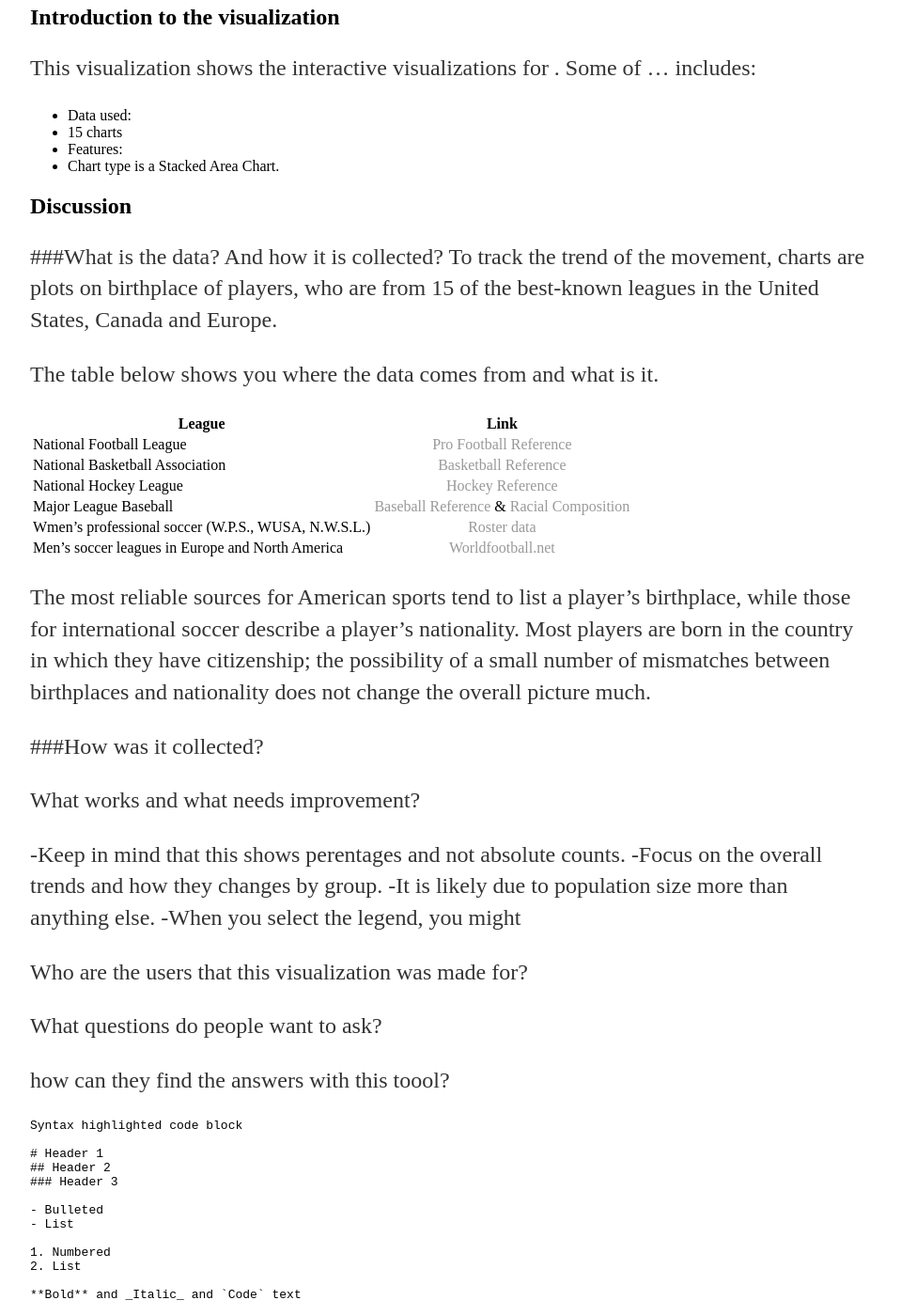
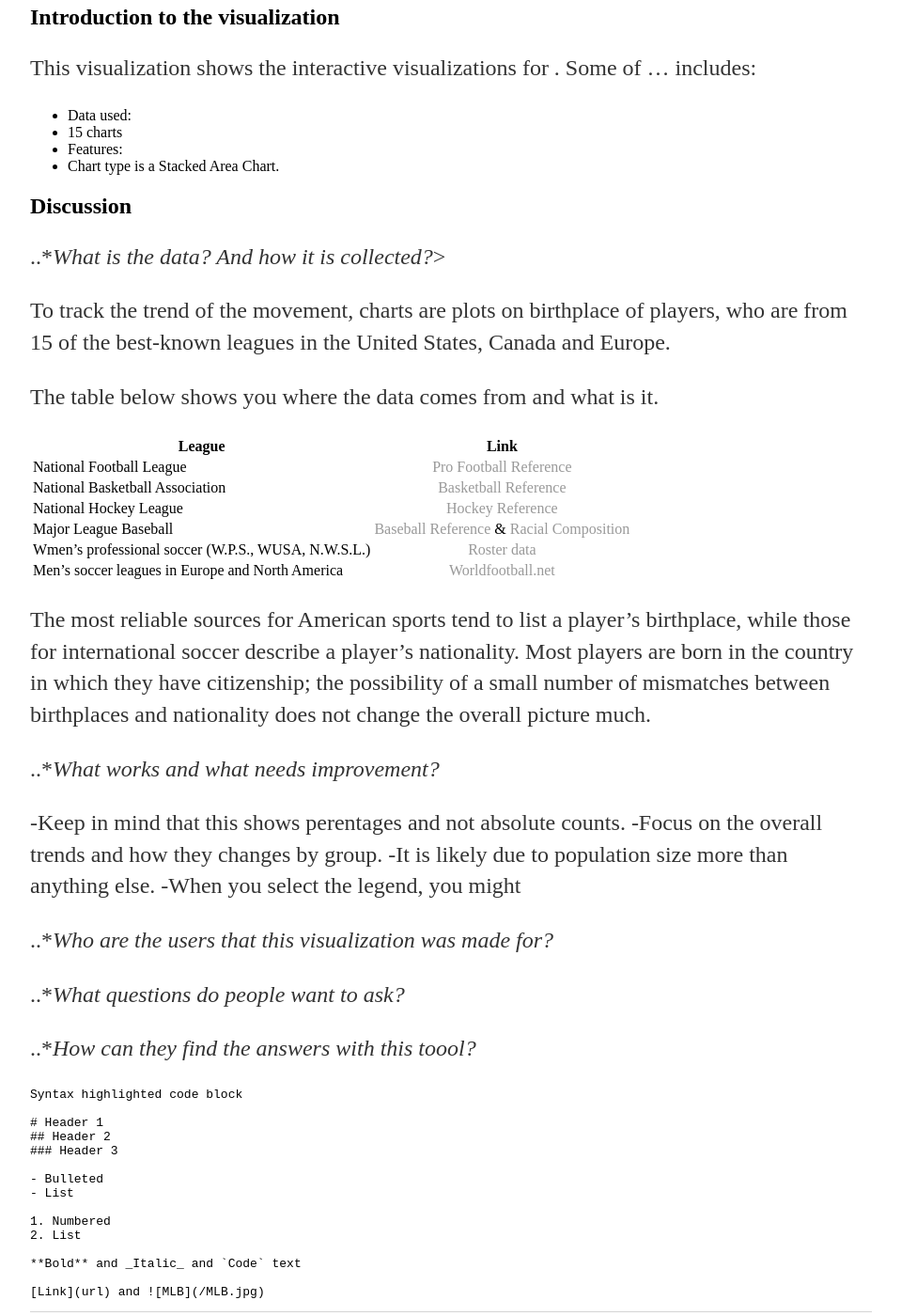
Before and after one commit to mimiyang/mimiyang.github.io, a Jekyll site: the page built from index.md, in a window 1280 px wide and 1400 px high, scrolled down 893 px. Shown: the whole window at 94% size, without its empty margins (160-1119 px from the left). Built offline with Jekyll 4.4.1, drawn with Linux system fonts in a browser that asks for light colours; our own code applies the rules of GitHub Pages for plain Markdown files.

Commit message:
change index.md

```diff
--- a/index.md
+++ b/index.md
@@ -21,7 +21,8 @@ This visualization shows the interactive visualizations for . Some of ... includ
 
 ## Discussion
 
-###What is the data? And how it is collected?
+..*<em>What is the data? And how it is collected?</em>>
+
 To track the trend of the movement, charts are plots on birthplace of players, who are from 15 of the best-known leagues in the United States, Canada and Europe.
 
 The table below shows you where the data comes from and what is it.
@@ -38,21 +39,18 @@ The table below shows you where the data comes from and what is it.
 The most reliable sources for American sports tend to list a player’s birthplace, while those for international soccer describe a player’s nationality. Most players are born in the country in which they have citizenship; the possibility of a small number of mismatches between birthplaces and nationality does not change the overall picture much.
 
 
-
-###How was it collected?
-
-What works and what needs improvement?
+..*<em>What works and what needs improvement?</em>
 
 -Keep in mind that this shows perentages and not absolute counts.
 -Focus on the overall trends and how they changes by group.
 -It is likely due to population size more than anything else.
 -When you select the legend, you might
 
-Who are the users that this visualization was made for?
+..*<em>Who are the users that this visualization was made for?</em>
 
-What questions do people want to ask?
+..*<em>What questions do people want to ask?</em>
 
-how can they find the answers with this toool?
+..*<em>How can they find the answers with this toool?</em>
 
 
 
```
